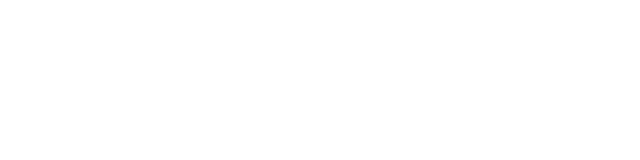
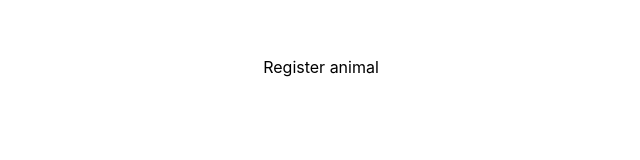
Before and after one commit to yesid-lopez/animal-shelter-ui, a Next.js app: page / in a window 1280 px wide. Shown: the part 283-443 px from the top of the page, without its empty margins (319-959 px from the left). Built offline with nearby package versions, Linux system fonts and the light colour scheme.

Commit message:
create register page

```diff
--- a/package.json
+++ b/package.json
@@ -8,6 +8,7 @@
     "start": "next start"
   },
   "dependencies": {
+    "@material-ui/core": "^4.11.3",
     "next": "10.0.7",
     "react": "17.0.1",
     "react-dom": "17.0.1"
--- a/pages/index.js
+++ b/pages/index.js
@@ -1,5 +1,6 @@
 import Head from 'next/head'
 import styles from '../styles/Home.module.css'
+import Link from 'next/link'
 
 export default function Home() {
   return (
@@ -10,6 +11,9 @@ export default function Home() {
       </Head>
 
       <main className={styles.main}>
+        <Link href="/animal/register">
+          <a> Register animal</a>
+        </Link>
       </main>
 
       <footer className={styles.footer}>
```
Also changed, not shown: pages/animal/register.js (added, +7 -0 lines), 1 other file (tests, documents, lock files or other folders).
